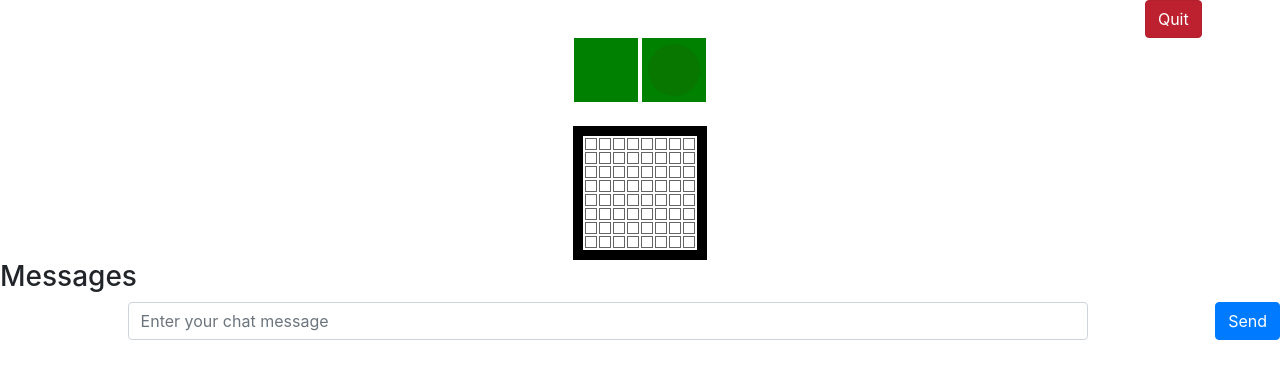
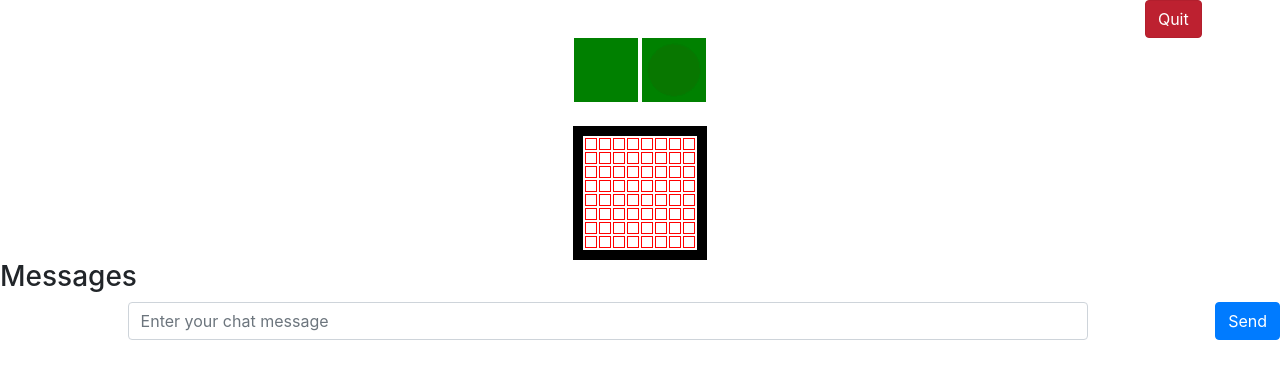
Before and after one commit to Drew-Austin/reversi, a website: page public/game.html in a window 1280 px wide. Drawn offline with nearby package versions, Linux system fonts and the light colour scheme; no server answers.

Commit message:
Making it into a holiday special

```diff
--- a/public/assets/css/game.css
+++ b/public/assets/css/game.css
@@ -14,7 +14,7 @@ table#game_board td{
 	padding: 5px;
 	border-style: solid;
 	border-width: 1px;
-	border-color: rgb(100,100,100);
+	border-color: rgb(255,0,0);
 
 }
 
```
